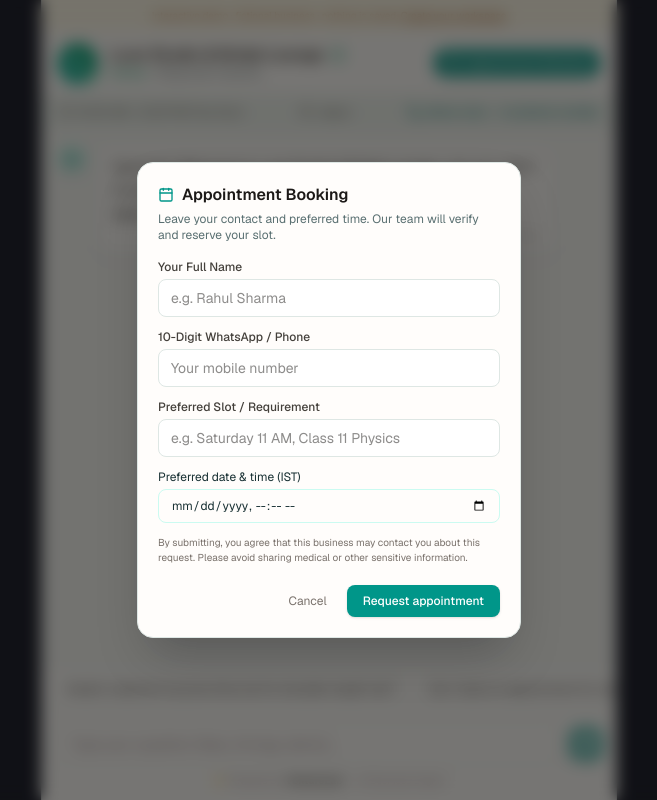
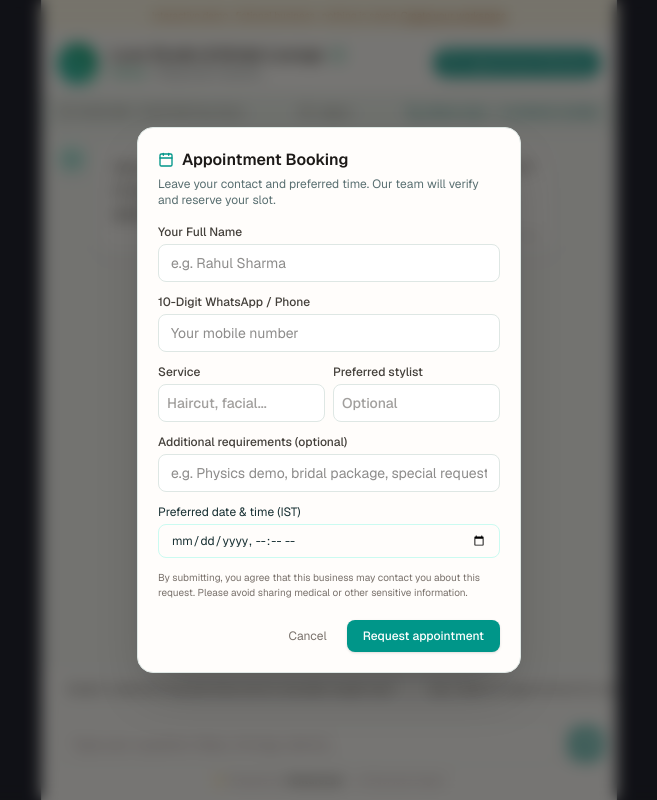
Before and after one commit to adee-kaushik/venture, a Next.js app: page /c/luxe-salon in a window 1280 px wide. Both pictures are taken after a click on the button "Appointment Booking". Shown: the whole page, without its empty margins (311-968 px from the left). Built offline with nearby package versions, Linux system fonts and the light colour scheme; what async_hooks would draw is missing.

Commit message:
Capture coaching and salon qualification fields in customer booking forms

```diff
--- a/src/components/chat/CustomerChatView.tsx
+++ b/src/components/chat/CustomerChatView.tsx
@@ -63,6 +63,7 @@ export default function CustomerChatView({ business, template, demo = false }: C
   const [conversationId, setConversationId] = useState<string>("");
   const [showLeadModal, setShowLeadModal] = useState(false);
   const [leadForm, setLeadForm] = useState({ name: "", phone: "", detail: "" });
+  const [qualification, setQualification] = useState({studentClass:"",targetExam:"",service:"",stylist:""});
   const [leadSubmitted, setLeadSubmitted] = useState(false);
 
   useEffect(() => {
@@ -144,7 +145,10 @@ export default function CustomerChatView({ business, template, demo = false }: C
     if(demo){setRequestError("This is a demo. Create a workspace to receive real booking requests.");return;}
     setLoading(true); setRequestError("");
     try {
-      const res=await fetch('/api/booking-request',{method:'POST',headers:{'Content-Type':'application/json'},body:JSON.stringify({businessSlug:business.slug,name:leadForm.name,phone:leadForm.phone.replace(/[^+0-9]/g,''),detail:leadForm.detail,requestedTime:preferredTime?new Date(preferredTime+':00+05:30').toISOString():''})});
+      const res=await fetch('/api/booking-request',{method:'POST',headers:{'Content-Type':'application/json'},body:JSON.stringify({businessSlug:business.slug,name:leadForm.name,phone:leadForm.phone.replace(/[^+0-9]/g,''),
+        detail:[leadForm.detail,template.id==='coaching'?'Student class: '+qualification.studentClass+'; Target exam: '+qualification.targetExam:'',
+          template.id==='salon'?'Service: '+qualification.service+(qualification.stylist?'; Preferred stylist: '+qualification.stylist:''):'' ].filter(Boolean).join(' | '),
+        requestedTime:preferredTime?new Date(preferredTime+':00+05:30').toISOString():''})});
       const data=await res.json(); if(!res.ok)throw Error(data.error||'Unable to save request');
       setLeadSubmitted(true);
     }catch(e){setRequestError(e instanceof Error?e.message:'Unable to save request');}finally{setLoading(false);}
@@ -333,13 +337,45 @@ export default function CustomerChatView({ business, template, demo = false }: C
                     className="w-full bg-[#FFFFFF] border border-[#DEE7E4] rounded-lg px-3 py-2 text-sm text-stone-900 focus:outline-none focus:border-teal-500"
                   />
                 </div>
+                {template.id === "coaching" && (
+                  <div className="grid grid-cols-2 gap-2">
+                    <label className="block text-xs font-medium text-stone-700">Student class
+                      <select className="w-full mt-1 rounded-lg border border-[#DEE7E4] bg-white px-2 py-2 text-sm"
+                        required value={qualification.studentClass} onChange={e=>setQualification({...qualification,studentClass:e.target.value})}>
+                        <option value="">Select class</option>
+                        {["Class 9","Class 10","Class 11","Class 12","Dropper"].map(v=><option key={v} value={v}>{v}</option>)}
+                      </select>
+                    </label>
+                    <label className="block text-xs font-medium text-stone-700">Target exam
+                      <select className="w-full mt-1 rounded-lg border border-[#DEE7E4] bg-white px-2 py-2 text-sm"
+                        required value={qualification.targetExam} onChange={e=>setQualification({...qualification,targetExam:e.target.value})}>
+                        <option value="">Select exam</option>
+                        {["JEE","NEET","School boards","Foundation","Other"].map(v=><option key={v} value={v}>{v}</option>)}
+                      </select>
+                    </label>
+                  </div>
+                )}
+                {template.id === "salon" && (
+                  <div className="grid grid-cols-2 gap-2">
+                    <label className="block text-xs font-medium text-stone-700">Service
+                      <input className="w-full mt-1 rounded-lg border border-[#DEE7E4] bg-white px-2 py-2 text-sm"
+                        placeholder="Haircut, facial..." required maxLength={100} value={qualification.service}
+                        onChange={e=>setQualification({...qualification,service:e.target.value})}/>
+                    </label>
+                    <label className="block text-xs font-medium text-stone-700">Preferred stylist
+                      <input className="w-full mt-1 rounded-lg border border-[#DEE7E4] bg-white px-2 py-2 text-sm"
+                        placeholder="Optional" maxLength={80} value={qualification.stylist}
+                        onChange={e=>setQualification({...qualification,stylist:e.target.value})}/>
+                    </label>
+                  </div>
+                )}
                 <div>
-                  <label className="block text-xs font-medium text-stone-700 mb-1">Preferred Slot / Requirement</label>
+                  <label className="block text-xs font-medium text-stone-700 mb-1">Additional requirements (optional)</label>
                   <input
                     type="text"
                     value={leadForm.detail}
                     onChange={(e) => setLeadForm({ ...leadForm, detail: e.target.value })}
-                    placeholder="e.g. Saturday 11 AM, Class 11 Physics"
+                    placeholder="e.g. Physics demo, bridal package, special requests"
                     className="w-full bg-[#FFFFFF] border border-[#DEE7E4] rounded-lg px-3 py-2 text-sm text-stone-900 focus:outline-none focus:border-teal-500"
                   />
                 </div>
```
